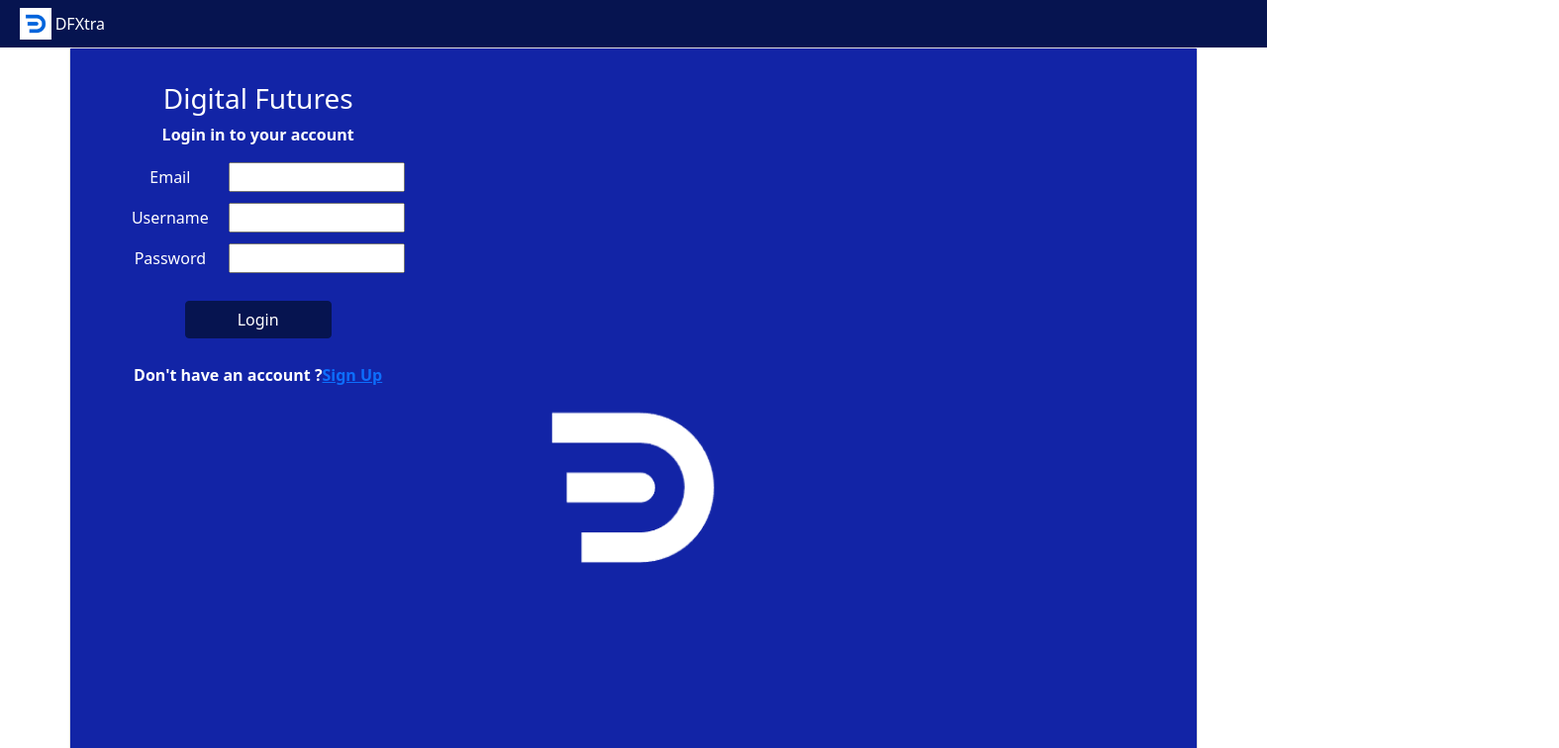
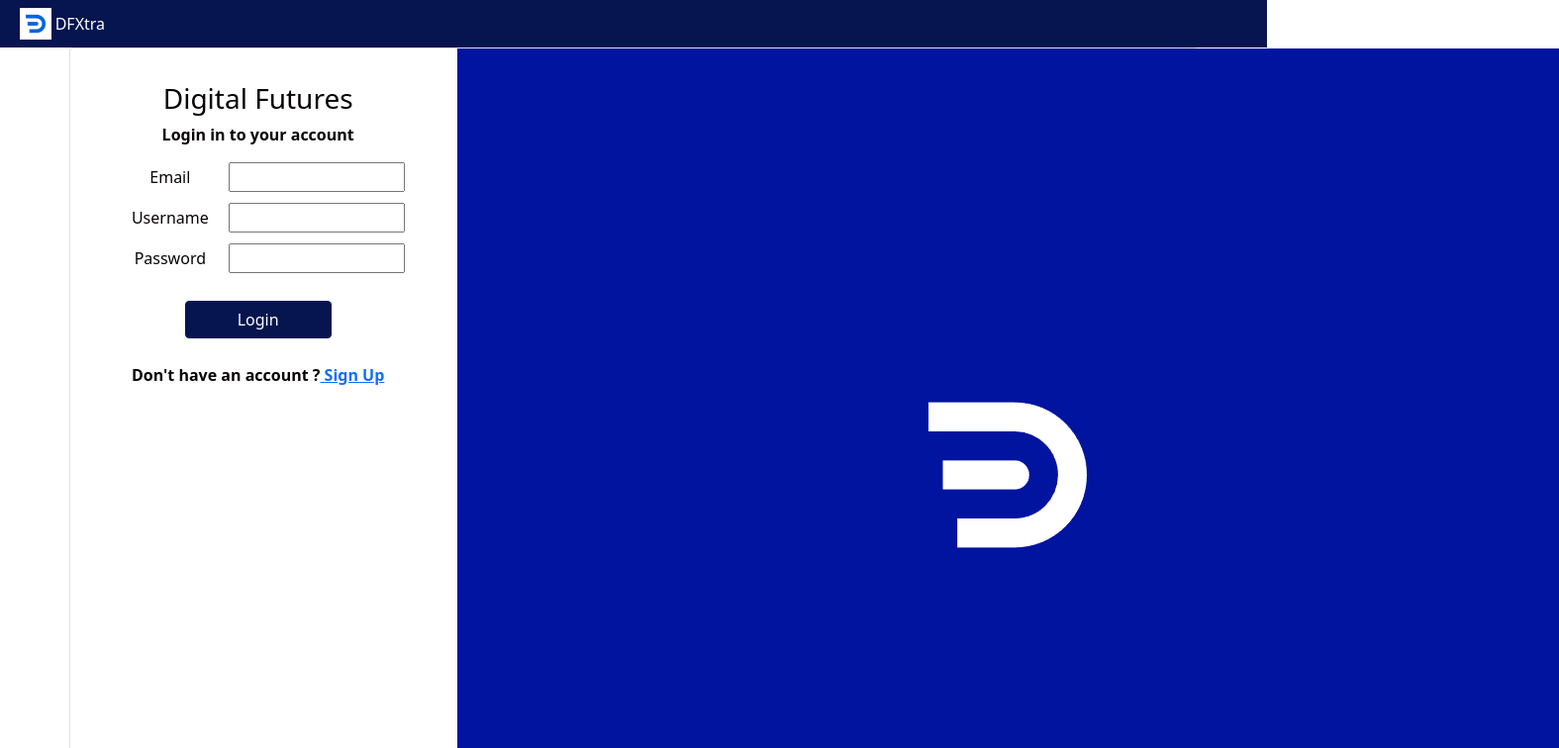
Before and after one commit to dfGroup2/team-engineering-frontend, a React (Create React App) app: page / in a window 1280 px wide. Shown: the top 756 px of the page at 99% size, 1575 px wide, since content can reach past the window. Built offline with nearby package versions, Linux system fonts and the light colour scheme.

Commit message:
changed css of login page

```diff
--- a/src/Components/LoginComponents/Login.jsx
+++ b/src/Components/LoginComponents/Login.jsx
@@ -43,9 +43,7 @@ const Login = () => {
     return (
         <div className="container card">
             <div className="row">
-                <div className="background-image" style={{ backgroundImage: `url(${dfxbackground})` }}
-                >
-                </div>
+
                 <div className="not-background-image col-4">
                     <h3>Digital Futures</h3>
                     <p>Login in to your account</p>
@@ -72,9 +70,10 @@ const Login = () => {
                             </div>
                         )}
                     </form>
-                    <p>Don't have an account ?<Link to="/SignUp">Sign Up </Link></p>
+                    <p>Don't have an account ?<Link to="/SignUp"> Sign Up </Link></p>
 
                 </div>
+                <div className="col-8"><img src={dfxbackground}></img></div>
             </div>
         </div >
     )
--- a/src/css/Login.css
+++ b/src/css/Login.css
@@ -14,7 +14,6 @@
 .not-background-image{
     opacity: 1;
     z-index: 0;
-    position: absolute;
-    color: white;
+    color: rgb(8, 3, 3);
     padding-top: 3%;
 }
```
